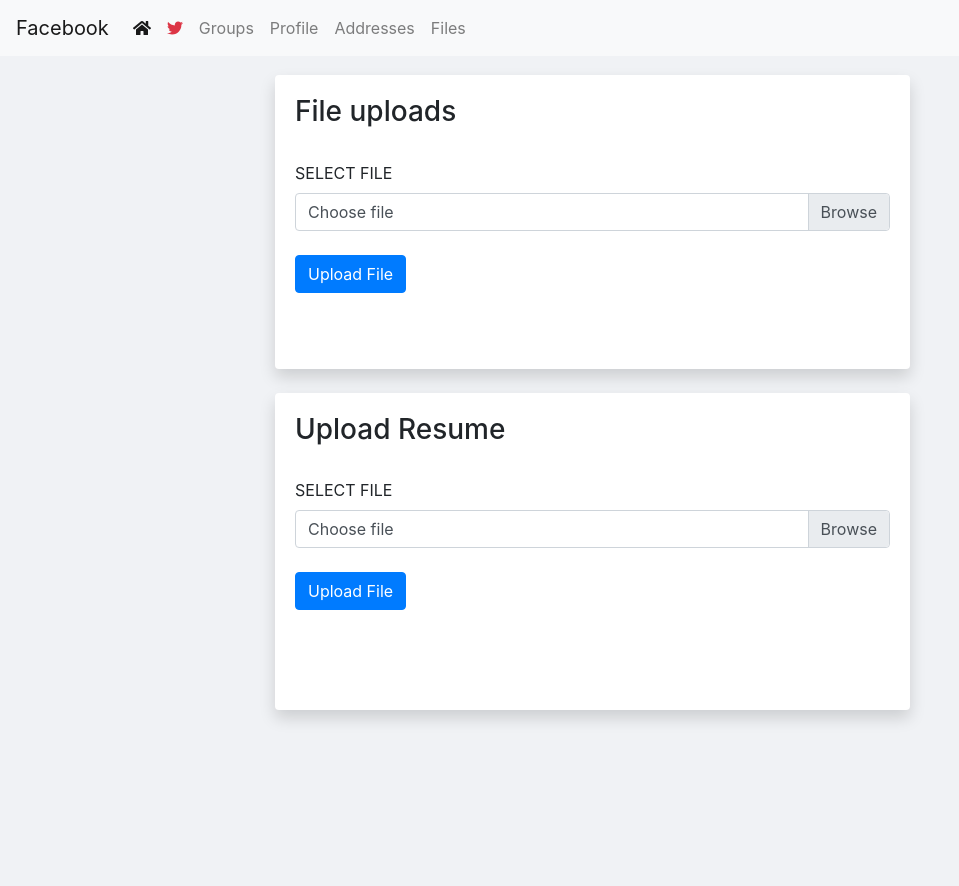
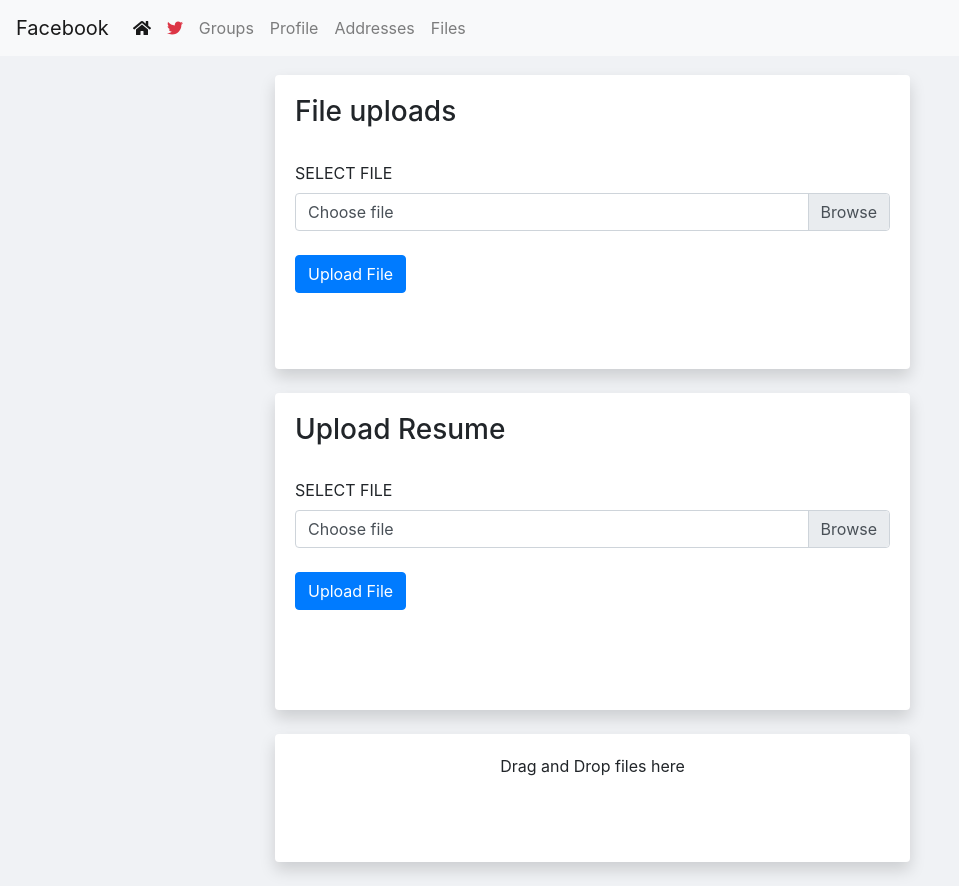
Before and after one commit to Bhargav-ui/faceBook, a React (Create React App) app: page /files in a window 1280 px wide. Shown: the whole page, without its empty margins (0-959 px from the left). Before the commit the page ends 800 px from the top, so only its background shows below. Built offline with nearby package versions, Linux system fonts and the light colour scheme.

Commit message:
drag and drop upload

```diff
--- a/package.json
+++ b/package.json
@@ -14,6 +14,7 @@
     "query-string": "^7.0.0",
     "react": "^17.0.2",
     "react-dom": "^17.0.2",
+    "react-dropzone": "^11.3.2",
     "react-router-dom": "^5.2.0",
     "react-scripts": "4.0.3",
     "web-vitals": "^1.1.1"
--- /dev/null
+++ b/src/components/Files/DragAndDrop.js
@@ -0,0 +1,69 @@
+import { useCallback, useState } from "react";
+import { useDropzone } from "react-dropzone";
+import { uploadFileApi } from "../../apis/Files";
+
+const DragAndDrop = () => {
+  const [allowedMimeTypes, setAllowedMimeTypes] = useState([
+    "image/bmp",
+    "image/gif",
+    "image/jpeg",
+    "image/png",
+    "image/svg+xml",
+    "image/webm",
+  ]);
+
+  const [validFilesMsg, setValidFilesMsg] = useState("");
+  const [images, setImages] = useState([]);
+
+  const onDrop = useCallback((files) => {
+    let validFilesCount = 0;
+    files.map((file) => {
+      let typeMatching = 0;
+      allowedMimeTypes.map((type) => {
+        if (type == file.type) {
+          typeMatching = 1;
+        }
+      });
+      if (typeMatching == 1) {
+        if (file.size < 2097152) {
+          validFilesCount = validFilesCount + 1;
+          uploadFileApi("react app", file).then((response) => {
+            if (response.data.result == "success") {
+              images.push(response.data.data.imagePath);
+              setImages(images);
+            }
+          });
+        }
+      }
+    });
+    setValidFilesMsg(
+      validFilesCount + " out of " + files.length + " files uploaded"
+    );
+  }, []);
+
+  const { getRootProps, getInputProps, isDragActive } = useDropzone({ onDrop });
+
+  return (
+    <div className="row mt-4 mb-4">
+      <div className="col-lg-2"></div>
+      <div className="col-lg-7">
+        <div className="card shadow border-0">
+          <div className="card-body text-center" {...getRootProps()}>
+            <input {...getInputProps()} />
+            Drag and Drop files here
+          </div>
+          <div className="card-body mt-2 text-center">
+            <p className="mb-3">{validFilesMsg}</p>
+            <p>
+              {images.map((image, i) => (
+                <img src={image} alt="" key={i} className="img-fluid" />
+              ))}
+            </p>
+          </div>
+        </div>
+      </div>
+    </div>
+  );
+};
+
+export default DragAndDrop;
--- a/src/components/Files/Files.js
+++ b/src/components/Files/Files.js
@@ -1,6 +1,7 @@
 import { useState } from "react";
 import { uploadFileApi } from "../../apis/Files";
 import Nav from "../Home/Nav";
+import DragAndDrop from "./DragAndDrop";
 
 const Files = () => {
   // Messages
@@ -218,6 +219,8 @@ const Files = () => {
           </div>
         </div>
       </div>
+      {/* Drag and Drop begin */}
+      <DragAndDrop />
     </div>
   );
 };
```
Also changed, not shown: 1 other file (tests, documents, lock files or other folders).
